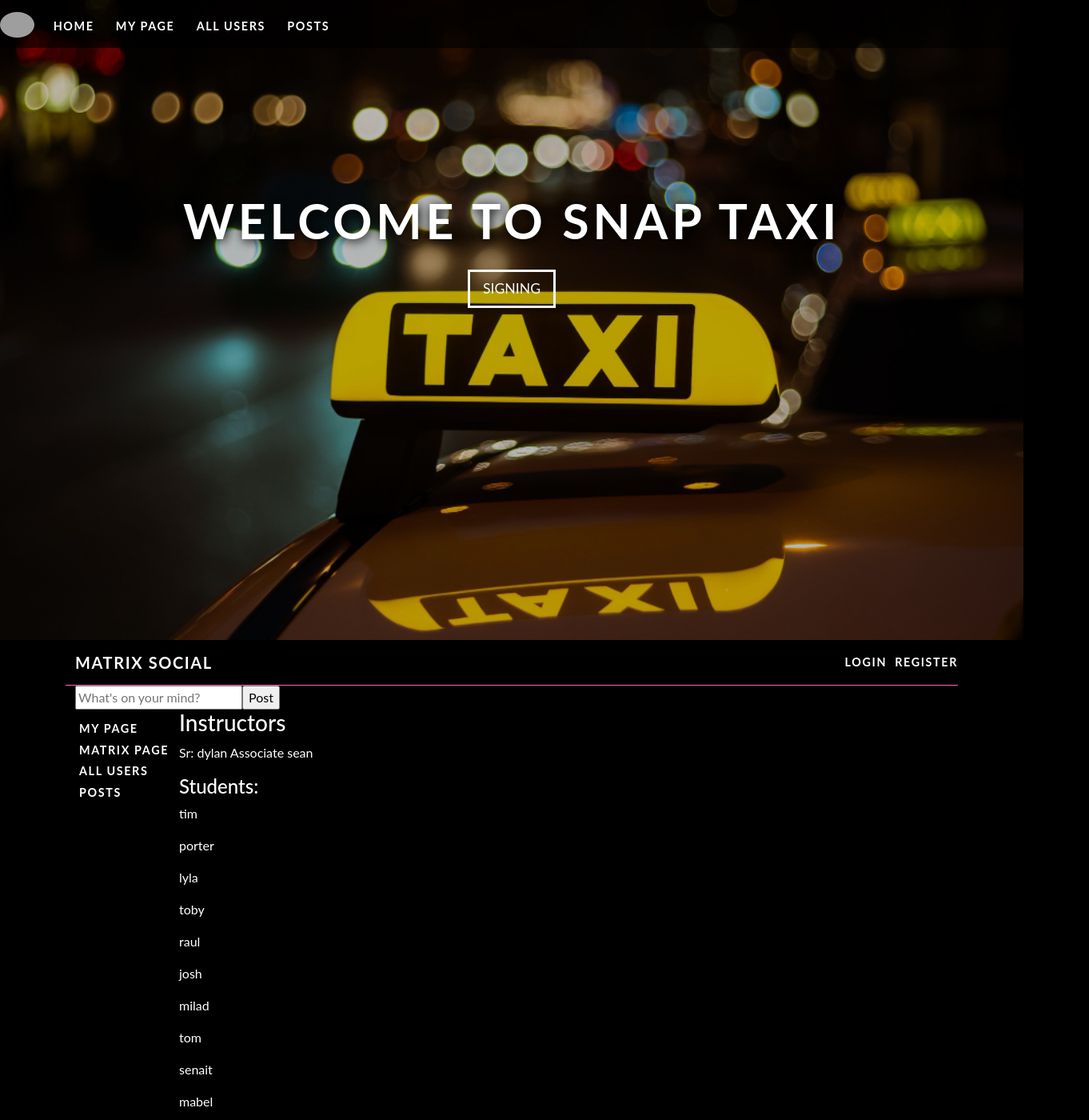
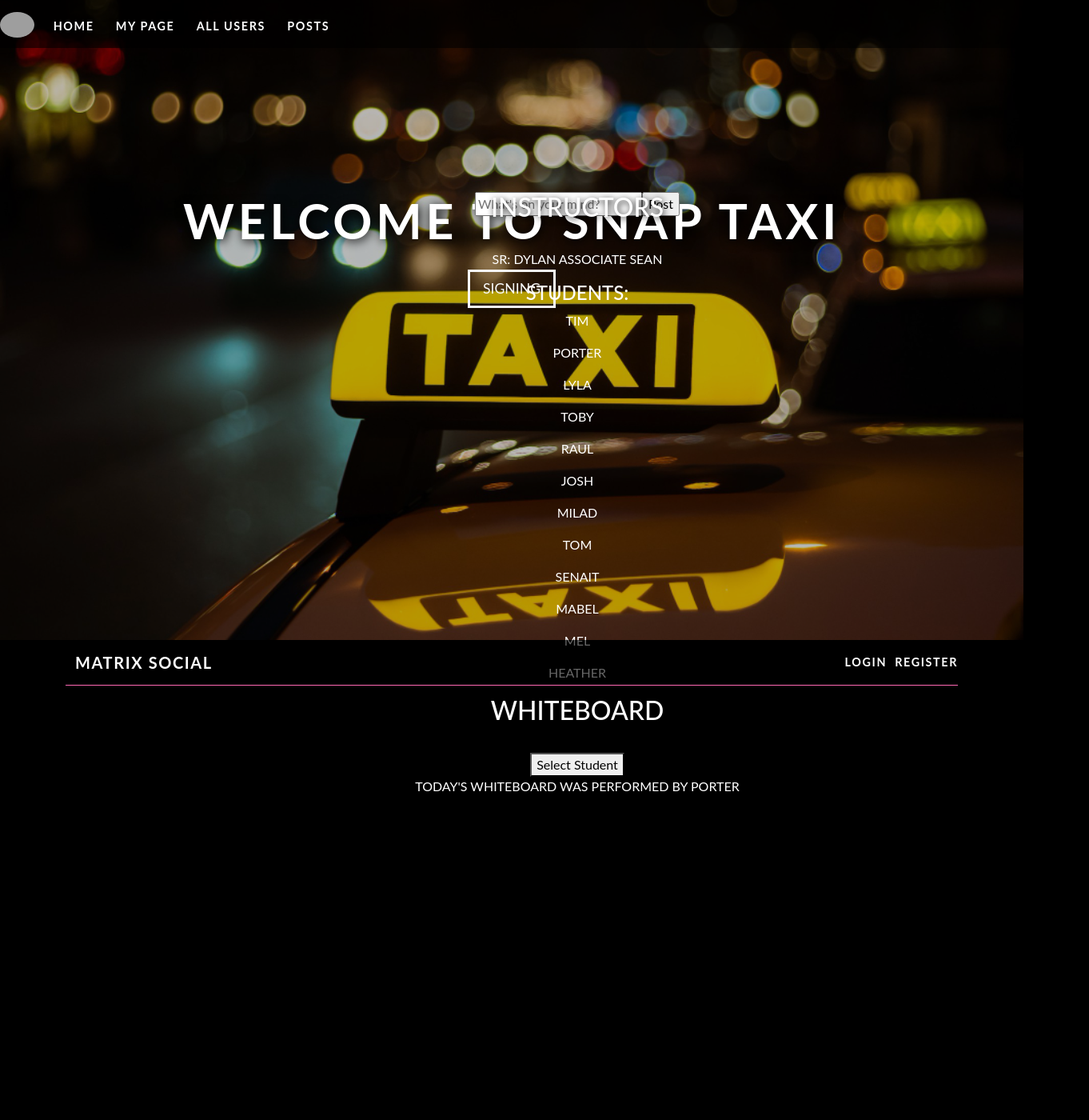
Before and after one commit to Amin-Mashayekhan/Snap-React-App, a React (Vite) app: page / in a window 1280 px wide. Shown: the top 1400 px of the page at 80% size, 1362 px wide, since content can reach past the window. Built offline with nearby package versions, Linux system fonts and the light colour scheme; grey boxes are pictures that could not be loaded.

Commit message:
Update Body.tsx

```diff
--- a/src/components/Body.tsx
+++ b/src/components/Body.tsx
@@ -1,22 +1,50 @@
-
-import Container from 'react-bootstrap/esm/Container'
+// import Container from 'react-bootstrap/esm/Container'
+import { Link } from 'react-router-dom'
 import Sidebar from './Sidebar'
-import Stack from 'react-bootstrap/esm/Stack'
+// import Stack from 'react-bootstrap/esm/Stack'
 
 interface BodyProps {
-  sidebar : boolean
+  sidebar: boolean
   children: JSX.Element[] | JSX.Element
 }
 
 export default function Body({ sidebar, children }: BodyProps) {
   return (
-    <Container >
-      <Stack direction='horizontal'>
-        { sidebar && <Sidebar />}
-        <div className='child-container'>
-          { children }
+    <>
+      {/* Start Home Section */}
+      < div id="home" >
+        {/* Navigation */}
+        {sidebar && <Sidebar />}
+        {/* End Navigation */}
+        {/* Start Landing Page Section */}
+        <div className="landing">
+          <div className="home-wrap">
+            <div className="home-inner" />
+          </div>
         </div>
-      </Stack>
-    </Container>
+        <div className="caption text-center">
+          {
+            !children && (
+              <>
+                <h1>Welcome to Snap</h1>
+                <h3>User</h3>
+                <Link className="btn btn-outline-light btn-lg rounded-1 " to='/login'>signing</Link>
+              </>
+            )
+          }
+          {children}
+        </div>
+      </div>   {/* End Landing Page Section */}
+
+      {/* End Home Section */}
+
+      {/* < Container >
+    <Stack direction='horizontal'>
+      {sidebar && <Sidebar />}
+      <div className='child-container'>
+        {children}
+      </div>
+    </Stack> */}
+    </>
   )
 }
```
